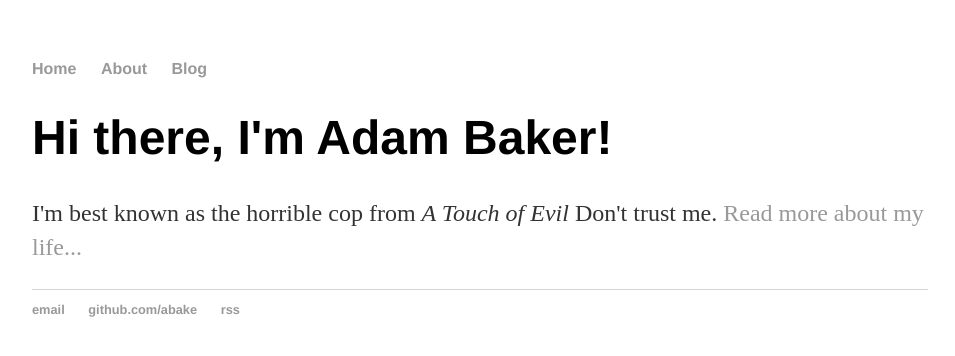
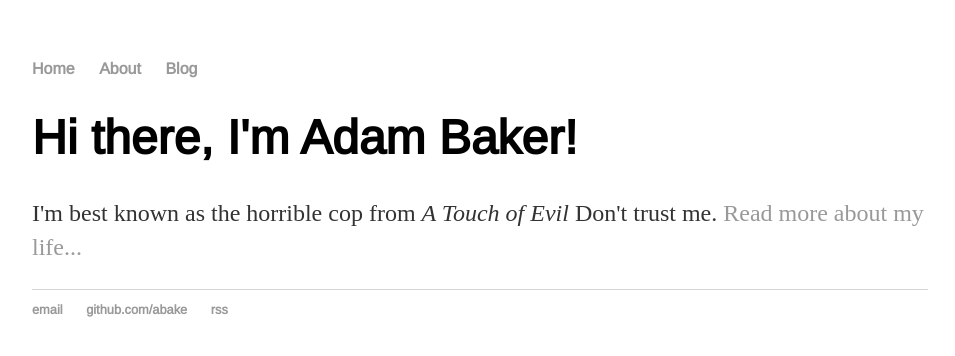
Before and after one commit to abake/abake.github.io, a Jekyll site: the page built from index.html, in a window 1280 px wide. Shown: the top 356 px of the page, without its empty margins (160-1115 px from the left). Built offline with Jekyll 4.4.1, drawn with Linux system fonts in a browser that asks for light colours.

Commit message:
Update main.css

```diff
--- a/css/main.css
+++ b/css/main.css
@@ -3,7 +3,7 @@ body {
     width: 70%;
 }
 nav ul, footer ul {
-    font-family:'Helvetica', 'Arial', 'Sans-Serif';
+    font-family: 'Arimo', sans-serif;
     padding: 0px;
     list-style: none;
     font-weight: bold;
@@ -21,7 +21,7 @@ a:hover {
 }
 h1 {
     font-size: 3em;
-    font-family:'Helvetica', 'Arial', 'Sans-Serif';
+    font-family: 'Arimo', sans-serif;
 }
 p {
     font-size: 1.5em;
```
